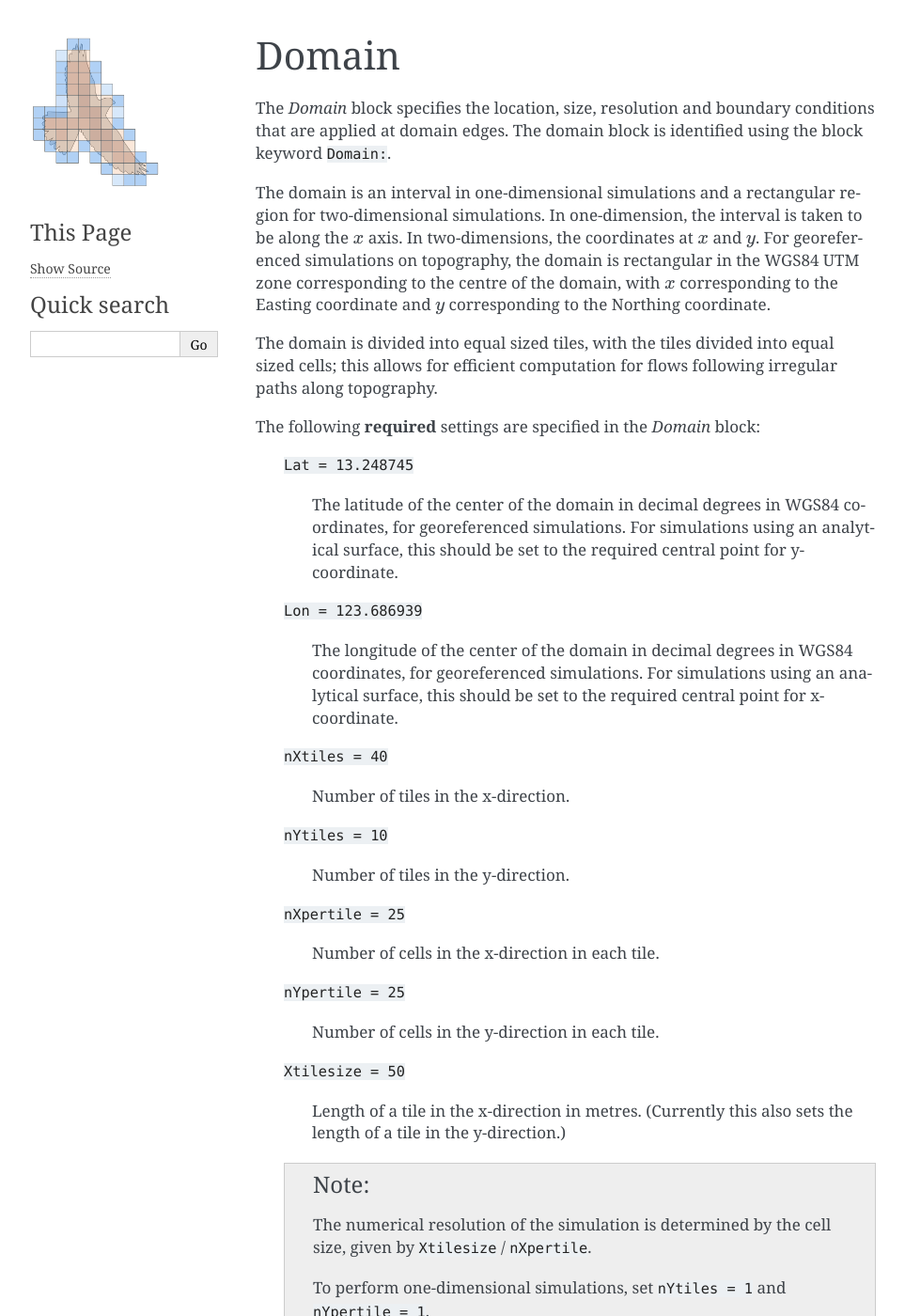
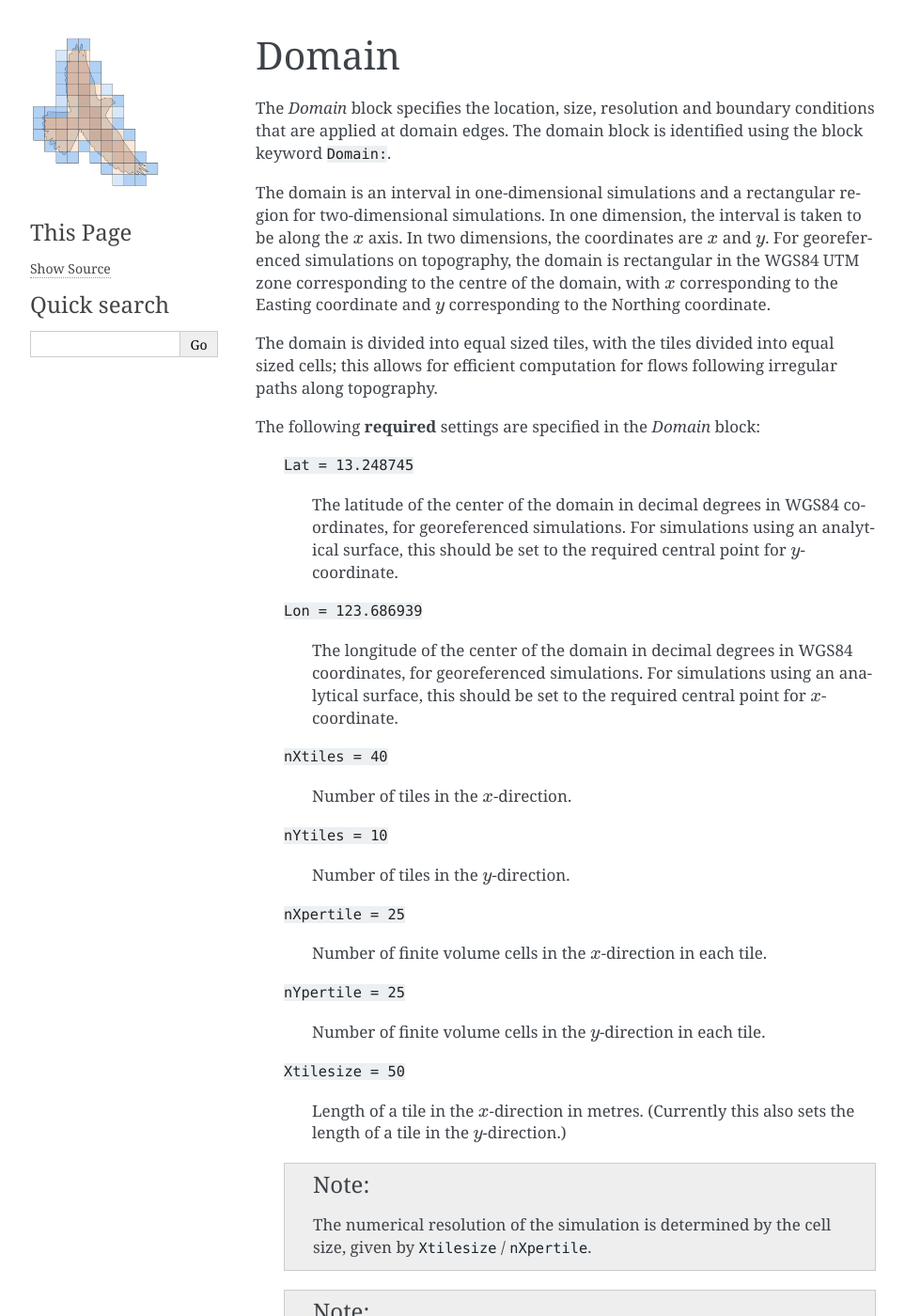
Before and after one commit to jakelangham/kestrel, a Sphinx documentation site: the page built from docs/source/settings_and_parameters/domain.rst, in a window 1280 px wide and 1400 px high. Shown: the whole window at 94% size, without its empty margins (148-1111 px from the left). Built offline with Sphinx 7.4.7, drawn with Linux system fonts in a browser that asks for light colours; some of the changed text lies outside the part shown.

Commit message:
proof read domain

```diff
--- a/docs/source/settings_and_parameters/domain.rst
+++ b/docs/source/settings_and_parameters/domain.rst
@@ -1,51 +1,68 @@
-.. _set_domain:
-
 Domain
 ------
 
-The *Domain* block specifies the location, size, resolution and boundary conditions that are applied at domain edges.  The domain block is identified using the block keyword :code:`Domain:`.
+The *Domain* block specifies the location, size, resolution and boundary
+conditions that are applied at domain edges.  The domain block is identified
+using the block keyword :code:`Domain:`.
 
-The domain is an interval in one-dimensional simulations and a rectangular region for two-dimensional simulations.  In one-dimension, the interval is taken to be along the :math:`x` axis.  In two-dimensions, the coordinates at :math:`x` and :math:`y`.  For georeferenced simulations on topography, the domain is rectangular in the WGS84 UTM zone corresponding to the centre of the domain, with :math:`x` corresponding to the Easting coordinate and :math:`y` corresponding to the Northing coordinate.
+The domain is an interval in one-dimensional simulations and a rectangular
+region for two-dimensional simulations.  In one dimension, the interval is taken
+to be along the :math:`x` axis.  In two dimensions, the coordinates are :math:`x`
+and :math:`y`.  For georeferenced simulations on topography, the domain is
+rectangular in the WGS84 UTM zone corresponding to the centre of the domain,
+with :math:`x` corresponding to the Easting coordinate and :math:`y`
+corresponding to the Northing coordinate.
 
-The domain is divided into equal sized tiles, with the tiles divided into equal sized cells; this allows for efficient computation for flows following irregular paths along topography.
+The domain is divided into equal sized tiles, with the tiles divided into equal
+sized cells; this allows for efficient computation for flows following irregular
+paths along topography.
 
 The following **required** settings are specified in the *Domain* block:
 
     :code:`Lat = 13.248745`
 
-        The latitude of the center of the domain in decimal degrees in WGS84 coordinates, for georeferenced simulations.
-        For simulations using an analytical surface, this should be set to the required central point for y-coordinate.
+        The latitude of the center of the domain in decimal degrees in WGS84
+        coordinates, for georeferenced simulations.  For simulations using an
+        analytical surface, this should be set to the required central point for
+        :math:`y`-coordinate.
 
     :code:`Lon = 123.686939`
 
-        The longitude of the center of the domain in decimal degrees in WGS84 coordinates, for georeferenced simulations.
-        For simulations using an analytical surface, this should be set to the required central point for x-coordinate.
+        The longitude of the center of the domain in decimal degrees in WGS84
+        coordinates, for georeferenced simulations.  For simulations using an
+        analytical surface, this should be set to the required central point for
+        :math:`x`-coordinate.
 
     :code:`nXtiles = 40`
 
-        Number of tiles in the x-direction.
+        Number of tiles in the :math:`x`-direction.
 
     :code:`nYtiles = 10`
 
-        Number of tiles in the y-direction.
+        Number of tiles in the :math:`y`-direction.
 
     :code:`nXpertile = 25`
 
-        Number of cells in the x-direction in each tile.
+        Number of finite volume cells in the :math:`x`-direction in each tile.
 
     :code:`nYpertile = 25`
 
-        Number of cells in the y-direction in each tile.
+        Number of finite volume cells in the :math:`y`-direction in each tile.
 
     :code:`Xtilesize = 50`
 
-        Length of a tile in the x-direction in metres.  (Currently this also sets the length of a tile in the y-direction.)
+        Length of a tile in the :math:`x`-direction in metres.  (Currently this
+        also sets the length of a tile in the :math:`y`-direction.)
 
     .. note::
 
-        The numerical resolution of the simulation is determined by the cell size, given by :code:`Xtilesize` / :code:`nXpertile`.
+        The numerical resolution of the simulation is determined by the cell
+        size, given by :code:`Xtilesize` / :code:`nXpertile`.
 
-        To perform one-dimensional simulations, set :code:`nYtiles = 1` and :code:`nYpertile = 1`.
+    .. note::
+
+        To perform one-dimensional simulations, set :code:`nYtiles = 1` and
+        :code:`nYpertile = 1`.
 
 The following **optional** settings can be specified (here given with their default value if left unset):
 
@@ -60,26 +77,48 @@ The following **optional** settings can be specified (here given with their defa
 
             :code:`periodic` -- flow quantities at a boundary are transferred to opposite boundary;
 
-            :code:`dirichlet` -- flow quantities at a boundary are specified; values for :math:`H`, :math:`\bar{u}`, :math:`\bar{v}` and :math:`\bar{\psi}` are needed, and are specified using the domain block variables :code:`Boundary Hn`, :code:`Boundary U`, :code:`Boundary V`, and :code:`Boundary psi`, respectively.
+            .. warning::
 
-The following settings are **conditionally required** when the optional :code:`Boundary conditions = dirichlet`:
+                Periodic boundary conditions *do not* enforce periodicity in the
+                initial bed elevation. This means that applying them for
+                non-periodic topographies (such as constant slopes) will lead to
+                step changes in :math:`b` across the boundaries.
+
+            :code:`dirichlet` -- flow quantities at a boundary are specified;
+            values for :math:`H`, :math:`\bar{u}`, :math:`\bar{v}` and
+            :math:`\bar{\psi}` are needed, and are specified using the domain
+            block variables :code:`Boundary Hn`, :code:`Boundary U`,
+            :code:`Boundary V`, and :code:`Boundary psi`, respectively.
+
+The following settings are **conditionally required** when the optional
+:code:`Boundary conditions = dirichlet`:
 
     :code:`Boundary Hn`
 
-        Value of flow depth, :math:`H`, to impose at a domain edge if :code:`Boundary conditions = dirichlet`.
-        Unused by default.
+        Value of flow depth, :math:`H`, to impose at a domain edge if
+        :code:`Boundary conditions = dirichlet`.  Unused by default.
 
     :code:`Boundary U`
 
-        Value of flow velocity component in the x-direction, :math:`\bar{u}`, to impose at a domain edge if :code:`Boundary conditions = dirichlet`.
-        Unused by default.
+        Value of flow velocity component in the :math:`x`-direction,
+        :math:`\bar{u}`, to impose at a domain edge if :code:`Boundary
+        conditions = dirichlet`.  Unused by default.
 
     :code:`Boundary V`
 
-        Value of flow velocity component in the y-direction, :math:`\bar{v}`, to impose at a domain edge if :code:`Boundary conditions = dirichlet`.
-        Unused by default.
+        Value of flow velocity component in the :math:`y`-direction,
+        :math:`\bar{v}`, to impose at a domain edge if :code:`Boundary
+        conditions = dirichlet`.  Unused by default.
 
     :code:`Boundary psi`
 
-        Value of flow solids concentration, :math:`\bar{\psi}`, to impose at a domain edge if :code:`Boundary conditions = dirichlet`.
-        Unused by default.
+        Value of flow solids concentration, :math:`\bar{\psi}`, to impose at a
+        domain edge if :code:`Boundary conditions = dirichlet`.  Unused by
+        default.
+
+    .. note::
+
+        Dirchlet conditions only affect parts of the simulation containing flow.
+        Therefore, the typical way to make use of them is to provide some
+        flowing material via a `Cap` block (see below) that touches the edge of
+        the domain.
```
